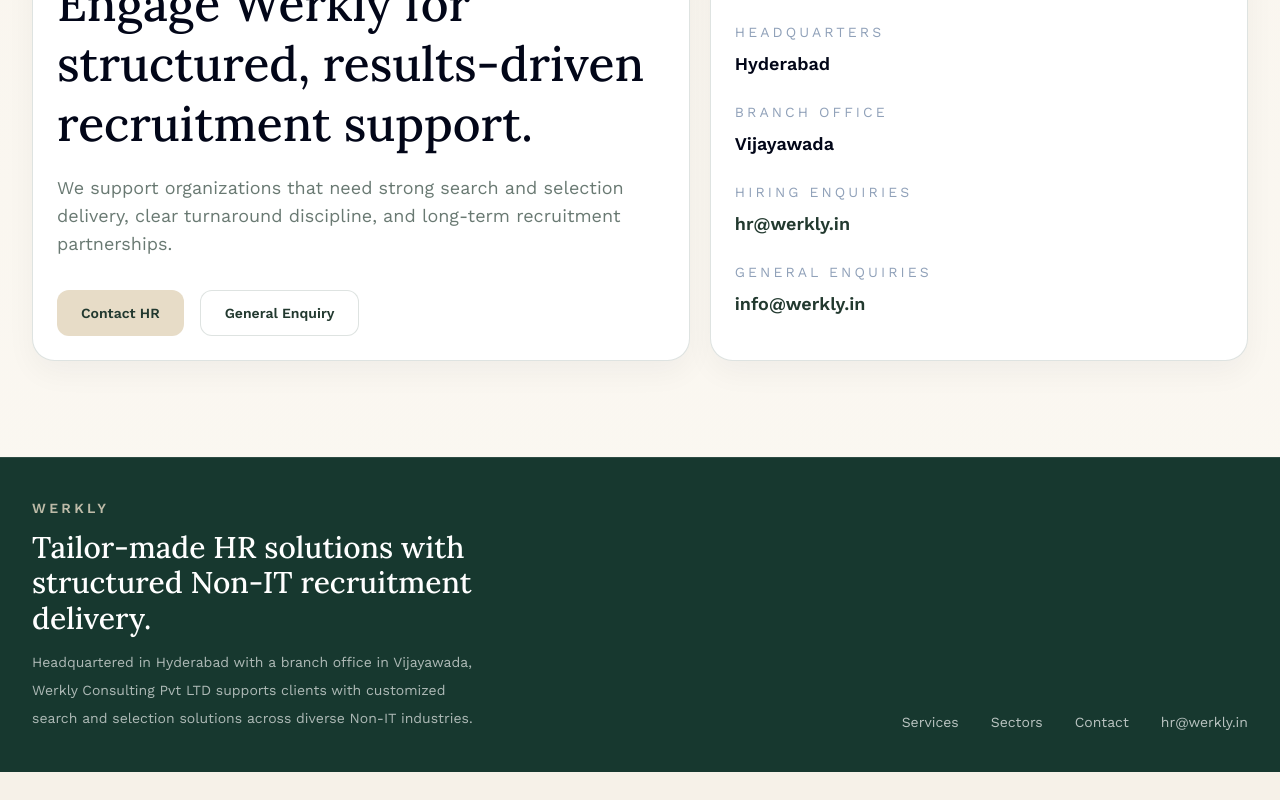
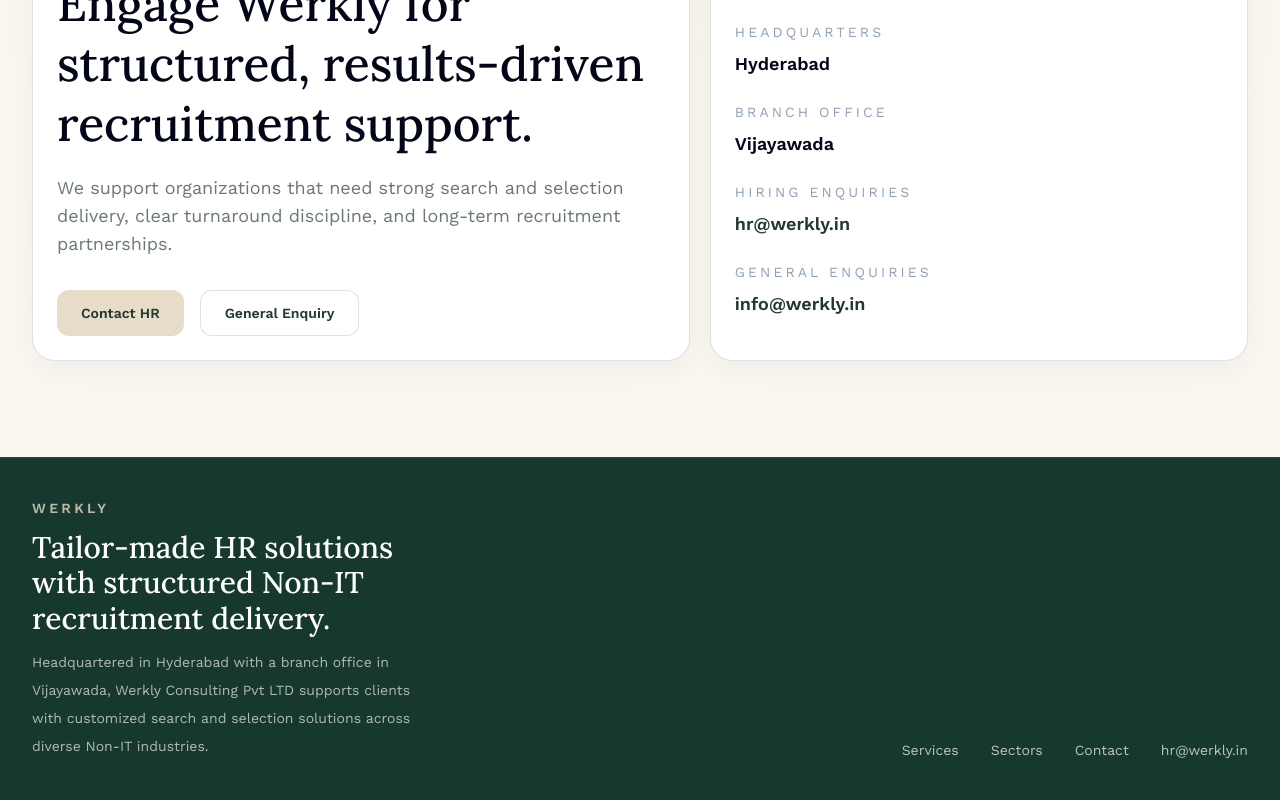
Before and after one commit to djkreddys-cmyk/Werkly, a Next.js app: page / in a window 1280 px wide. Shown: the part 3615-4415 px from the top of the page. Before the commit the page ends 4387 px from the top, so only its background shows below. Built offline with nearby package versions, Linux system fonts and the light colour scheme.

Commit message:
Tighten footer alignment and right-align link group

```diff
--- a/components/site-footer.tsx
+++ b/components/site-footer.tsx
@@ -7,20 +7,20 @@ const quickLinks = [
 export function SiteFooter() {
   return (
     <footer className="border-t border-white/10 bg-[var(--color-dark)] text-white">
-      <div className="mx-auto flex w-full max-w-7xl flex-col gap-8 px-5 py-10 sm:px-8 lg:flex-row lg:items-end lg:justify-between">
-        <div className="max-w-[30rem] space-y-3">
+      <div className="mx-auto grid w-full max-w-7xl gap-8 px-5 py-10 sm:px-8 lg:grid-cols-[0.9fr_1.1fr] lg:items-end">
+        <div className="max-w-[26rem] space-y-3">
           <p className="text-sm font-semibold uppercase tracking-[0.24em] text-[var(--color-accent)]/80">
             Werkly
           </p>
-          <h2 className="max-w-[28rem] font-[family-name:var(--font-display)] text-3xl leading-[1.18] text-white">
+          <h2 className="max-w-[24rem] font-[family-name:var(--font-display)] text-3xl leading-[1.18] text-white">
             Tailor-made HR solutions with structured Non-IT recruitment delivery.
           </h2>
-          <p className="max-w-[28rem] text-sm leading-7 text-white/65">
+          <p className="max-w-[24rem] text-sm leading-7 text-white/65">
             Headquartered in Hyderabad with a branch office in Vijayawada, Werkly Consulting Pvt LTD supports clients with customized search and selection solutions across diverse Non-IT industries.
           </p>
         </div>
-        <div className="flex flex-col items-start gap-4 text-sm text-white/70 lg:items-end">
-          <div className="flex flex-wrap items-center gap-x-8 gap-y-3 lg:justify-end">
+        <div className="flex items-end justify-start lg:justify-end">
+          <div className="flex flex-wrap items-center gap-x-8 gap-y-3 text-sm text-white/70 lg:justify-end">
             {quickLinks.map((item) => (
               <a key={item.href} href={item.href} className="transition hover:text-white">
                 {item.label}
```
